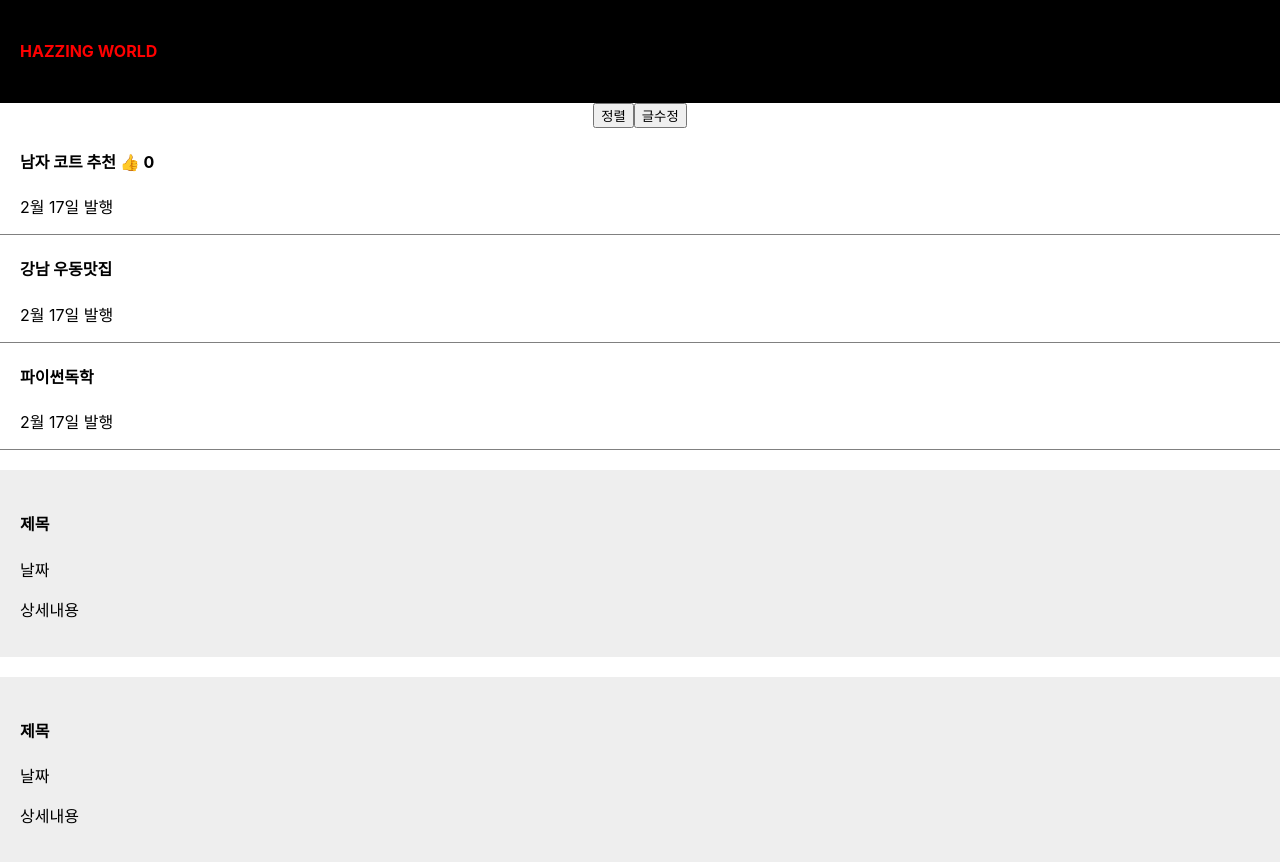
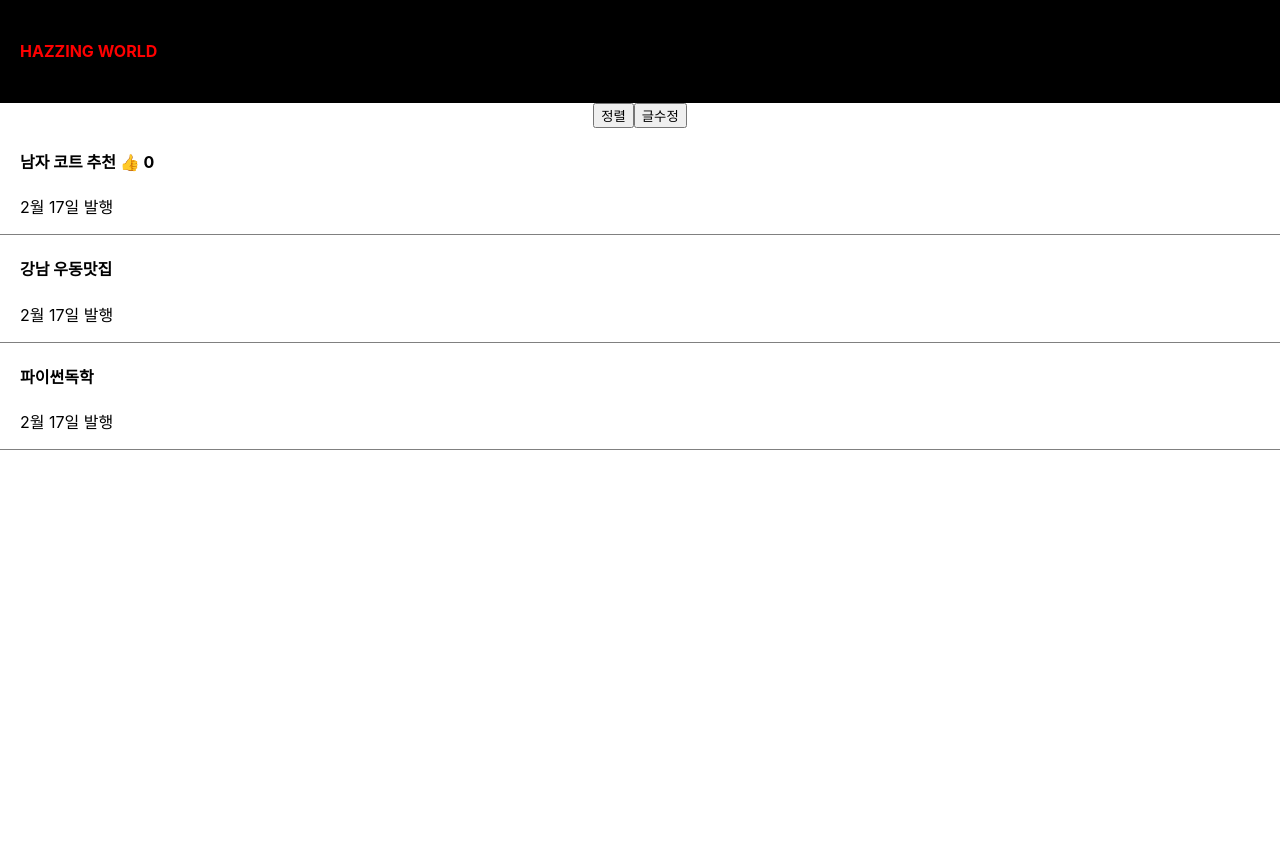
Before and after one commit to Hajinjing/ReactStudy, a React (Create React App) app in the folder blog/: page / in a window 1280 px wide. After the commit the page ends 800 px from the top, so only its background shows below. Built offline with nearby package versions, Linux system fonts and the light colour scheme.

Commit message:
0510 리액트 환경에서 동적인 UI 만드는 법(모달창 만들기)

```diff
--- a/blog/src/App.js
+++ b/blog/src/App.js
@@ -21,6 +21,8 @@
     // let c = num[1];
     let [like, changeLike] = useState(0); // state를 변경하고 싶으면 state변경 함수를 사용
     let [tt, changeTt] = useState('남자코트'); // state를 변경하고 싶으면 state변경 함수를 사용
+
+    let [modal, setModal] = useState(false); // UI의 현재 상태를 state로 저장, state조절을 통해 노출 가능
 
 /*
 * state 변경함수의 특징
@@ -59,11 +61,12 @@
                 <p>2월 17일 발행</p>
             </div>
             <div className="list">
-                <h4>{글제목[2]}</h4>
+                <h4 onClick={()=>{setModal(!modal)}}>{글제목[2]}</h4>
                 <p>2월 17일 발행</p>
             </div>
-            <Modal></Modal>
-            <Modal/>
+            {
+                modal == true ? <Modal/> : null
+            }
         </div>
         );
     }
```
